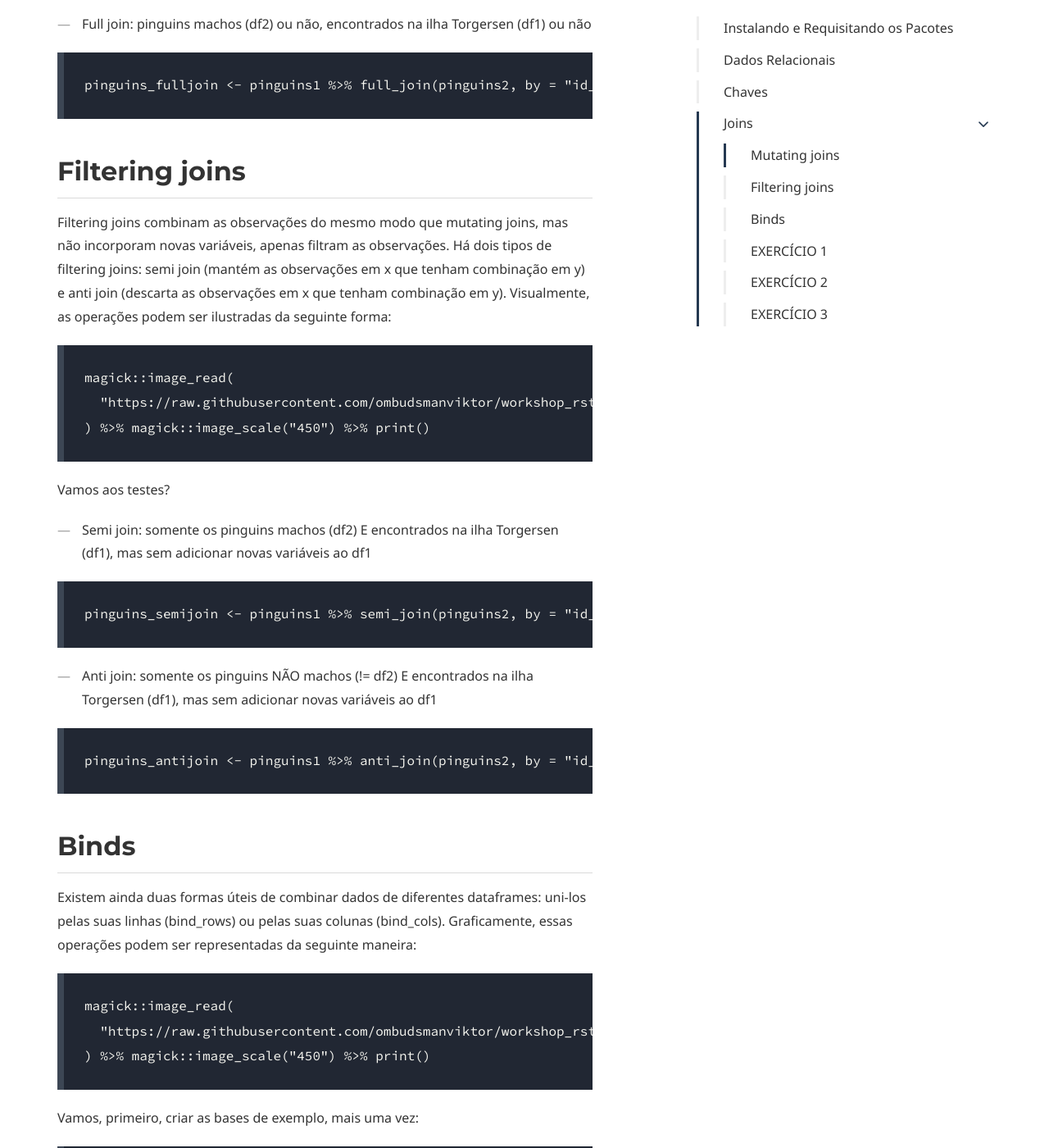
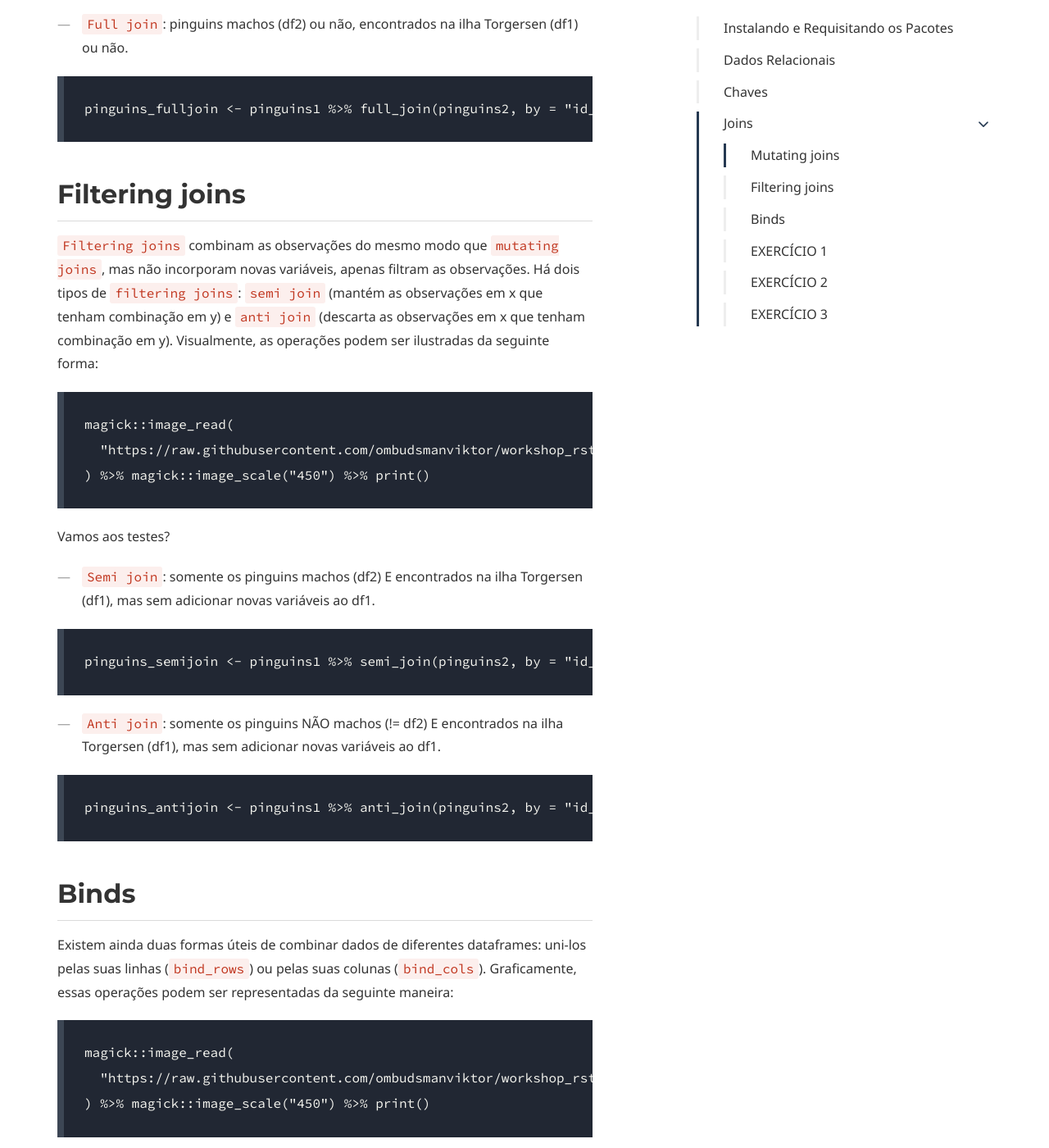
Before and after one commit to coLAB-UFF/docs, a Jekyll site: the page built from dataviz_07.md, in a window 1280 px wide and 1400 px high, scrolled down 4870 px. Shown: the whole window at 82% size. Built offline with Jekyll 4.4.1, drawn with Linux system fonts in a browser that asks for light colours; some web fonts are replaced; some of the changed text lies outside the part shown.

````diff
--- a/dataviz_07.md
+++ b/dataviz_07.md
@@ -123,25 +123,25 @@ pinguins2 <- pinguins %>%
   filter(sex == "male")
 ```
 
-* Inner join: somente os pinguins machos (df2) E encontrados na ilha Torgersen (df1)
+* `Inner join`: somente os pinguins machos (df2) E encontrados na ilha Torgersen (df1).
 
 ```
 pinguins_innerjoin <- pinguins1 %>% inner_join(pinguins2, by = "id_pinguim")
 ```
 
-* Left join: somente os pinguins encontrados na ilha Torgersen (df1), machos (df2) ou não
+* `Left join`: somente os pinguins encontrados na ilha Torgersen (df1), machos (df2) ou não.
 
 ```
 pinguins_leftjoin <- pinguins1 %>% left_join(pinguins2, by = "id_pinguim")
 ```
 
-* Right join: somente os pinguins machos (df2), encontrados na ilha Torgersen (df1) ou não
+* `Right join`: somente os pinguins machos (df2), encontrados na ilha Torgersen (df1) ou não.
 
 ```
 pinguins_rightjoin <- pinguins1 %>% right_join(pinguins2, by = "id_pinguim")
 ```
 
-* Full join: pinguins machos (df2) ou não, encontrados na ilha Torgersen (df1) ou não
+* `Full join`: pinguins machos (df2) ou não, encontrados na ilha Torgersen (df1) ou não.
 
 ```
 pinguins_fulljoin <- pinguins1 %>% full_join(pinguins2, by = "id_pinguim")
@@ -149,7 +149,7 @@ pinguins_fulljoin <- pinguins1 %>% full_join(pinguins2, by = "id_pinguim")
 
 ## Filtering joins
 
-Filtering joins combinam as observações do mesmo modo que mutating joins, mas não incorporam novas variáveis, apenas filtram as observações. Há dois tipos de filtering joins: semi join (mantém as observações em x que tenham combinação em y) e anti join (descarta as observações em x que tenham combinação em y). Visualmente, as operações podem ser ilustradas da seguinte forma:
+`Filtering joins` combinam as observações do mesmo modo que `mutating joins`, mas não incorporam novas variáveis, apenas filtram as observações. Há dois tipos de `filtering joins`: `semi join` (mantém as observações em x que tenham combinação em y) e `anti join` (descarta as observações em x que tenham combinação em y). Visualmente, as operações podem ser ilustradas da seguinte forma:
 
 ```
 magick::image_read(
@@ -159,13 +159,13 @@ magick::image_read(
 
 Vamos aos testes?
 
-* Semi join: somente os pinguins machos (df2) E encontrados na ilha Torgersen (df1), mas sem adicionar novas variáveis ao df1
+* `Semi join`: somente os pinguins machos (df2) E encontrados na ilha Torgersen (df1), mas sem adicionar novas variáveis ao df1.
 
 ```
 pinguins_semijoin <- pinguins1 %>% semi_join(pinguins2, by = "id_pinguim")
 ```
 
-* Anti join: somente os pinguins NÃO machos (!= df2) E encontrados na ilha Torgersen (df1), mas sem adicionar novas variáveis ao df1
+* `Anti join`: somente os pinguins NÃO machos (!= df2) E encontrados na ilha Torgersen (df1), mas sem adicionar novas variáveis ao df1.
 
 ```
 pinguins_antijoin <- pinguins1 %>% anti_join(pinguins2, by = "id_pinguim")
@@ -173,7 +173,7 @@ pinguins_antijoin <- pinguins1 %>% anti_join(pinguins2, by = "id_pinguim")
 
 ## Binds
 
-Existem ainda duas formas úteis de combinar dados de diferentes dataframes: uni-los pelas suas linhas (bind_rows) ou pelas suas colunas (bind_cols). Graficamente, essas operações podem ser representadas da seguinte maneira:
+Existem ainda duas formas úteis de combinar dados de diferentes dataframes: uni-los pelas suas linhas (`bind_rows`) ou pelas suas colunas (`bind_cols`). Graficamente, essas operações podem ser representadas da seguinte maneira:
 
 ```
 magick::image_read(
@@ -198,14 +198,14 @@ pinguins5 <- pinguins %>%
   select(island, sex)
 ```
 
-* Bind_rows: adiciona aos pinguins encontrados na ilha Torgersen (df1) os pinguins encontrados na ilha Biscoe (df3)
+* `Bind_rows`: adiciona aos pinguins encontrados na ilha Torgersen (df1) os pinguins encontrados na ilha Biscoe (df3).
 
 ```
 pinguins_bindrows <- pinguins1 %>%
   bind_rows(pinguins3)
 ```
 
-* Bind_cols: justapõe as tabelas de pinguins com categorias diferentes lado a lado (df4 e df5)
+* `Bind_cols`: justapõe as tabelas de pinguins com categorias diferentes lado a lado (df4 e df5).
 
 ```
 pinguins_bindcols <- pinguins4 %>%
````
